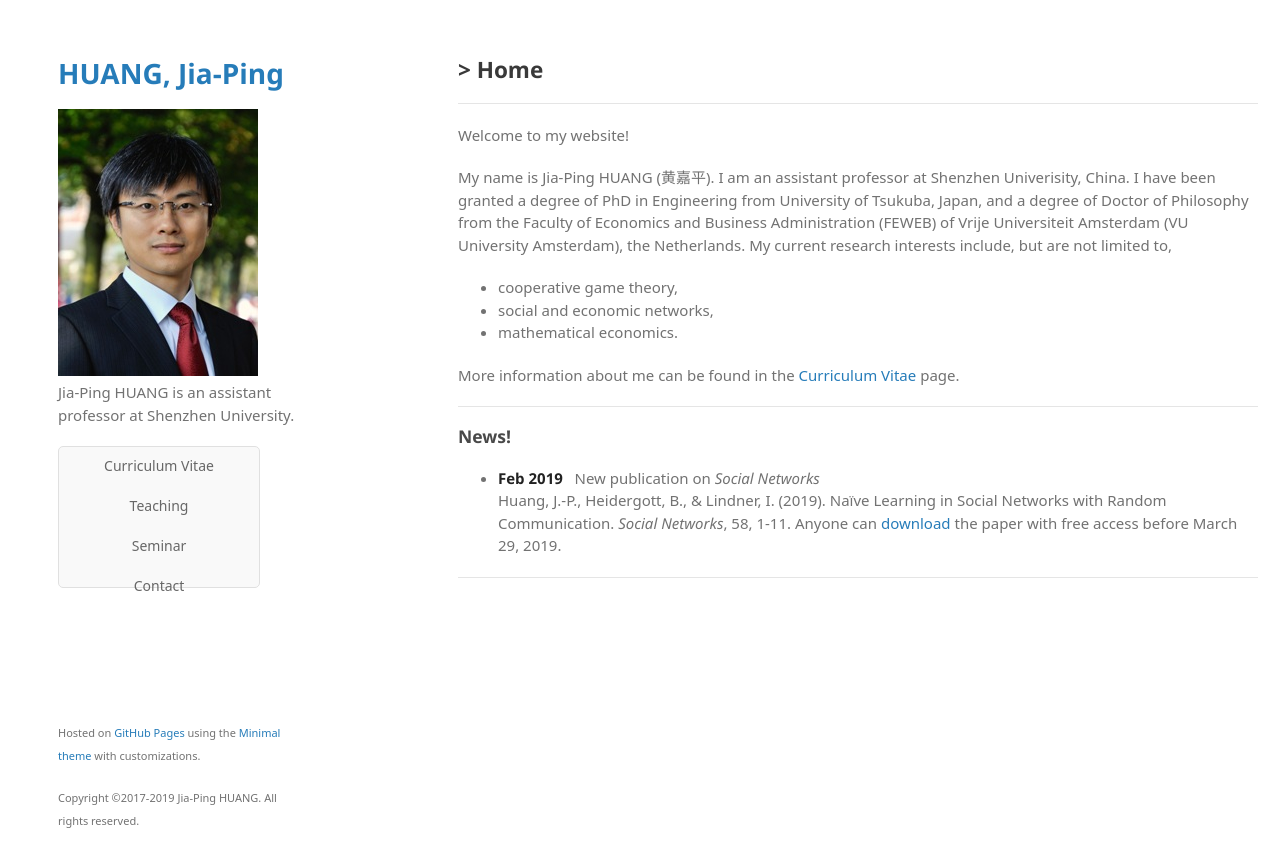
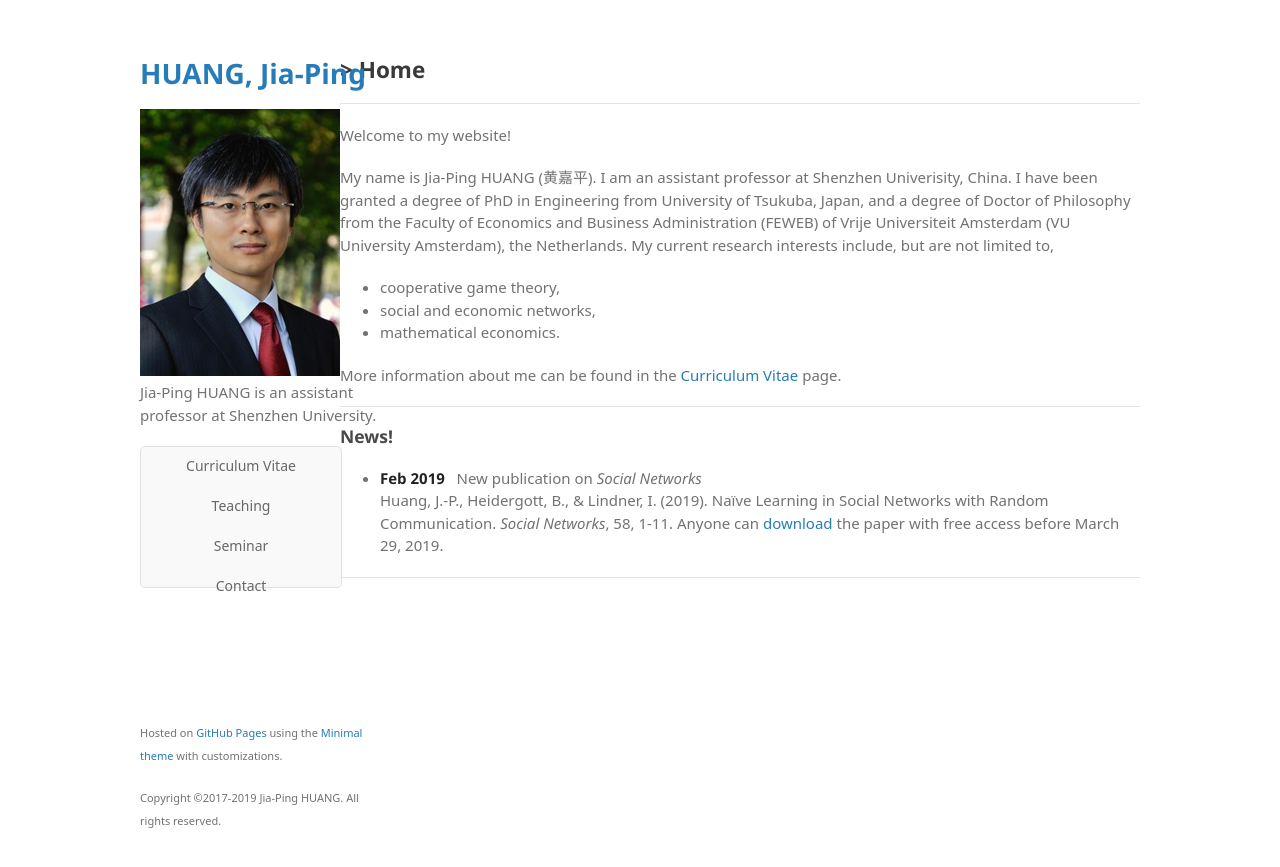
Before and after one commit to huangjp28/huangjp28.github.io, a Jekyll site: the page built from index.md, in a window 1280 px wide. Shown: the top 867 px of the page. Built offline with Jekyll 4.4.1, drawn with Linux system fonts in a browser that asks for light colours; some web fonts are replaced; a script that is not in the unit is left out.

Commit message:
Update style.scss

```diff
--- a/assets/css/style.scss
+++ b/assets/css/style.scss
@@ -61,7 +61,7 @@ a:hover small {
 }
 
 .wrapper {
-  width:1200px;
+  width:1000px;
   margin:0 auto;
 }
 
```
